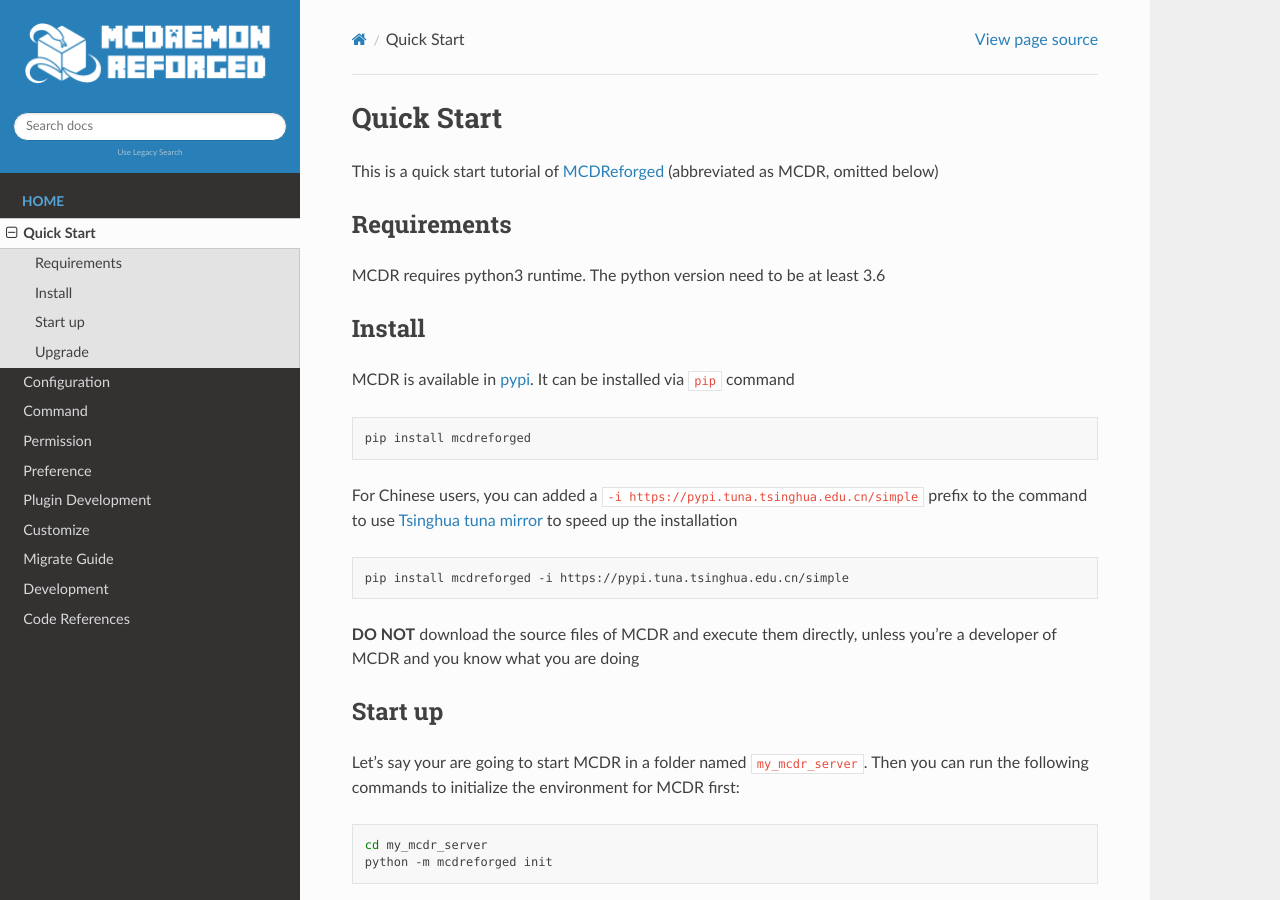
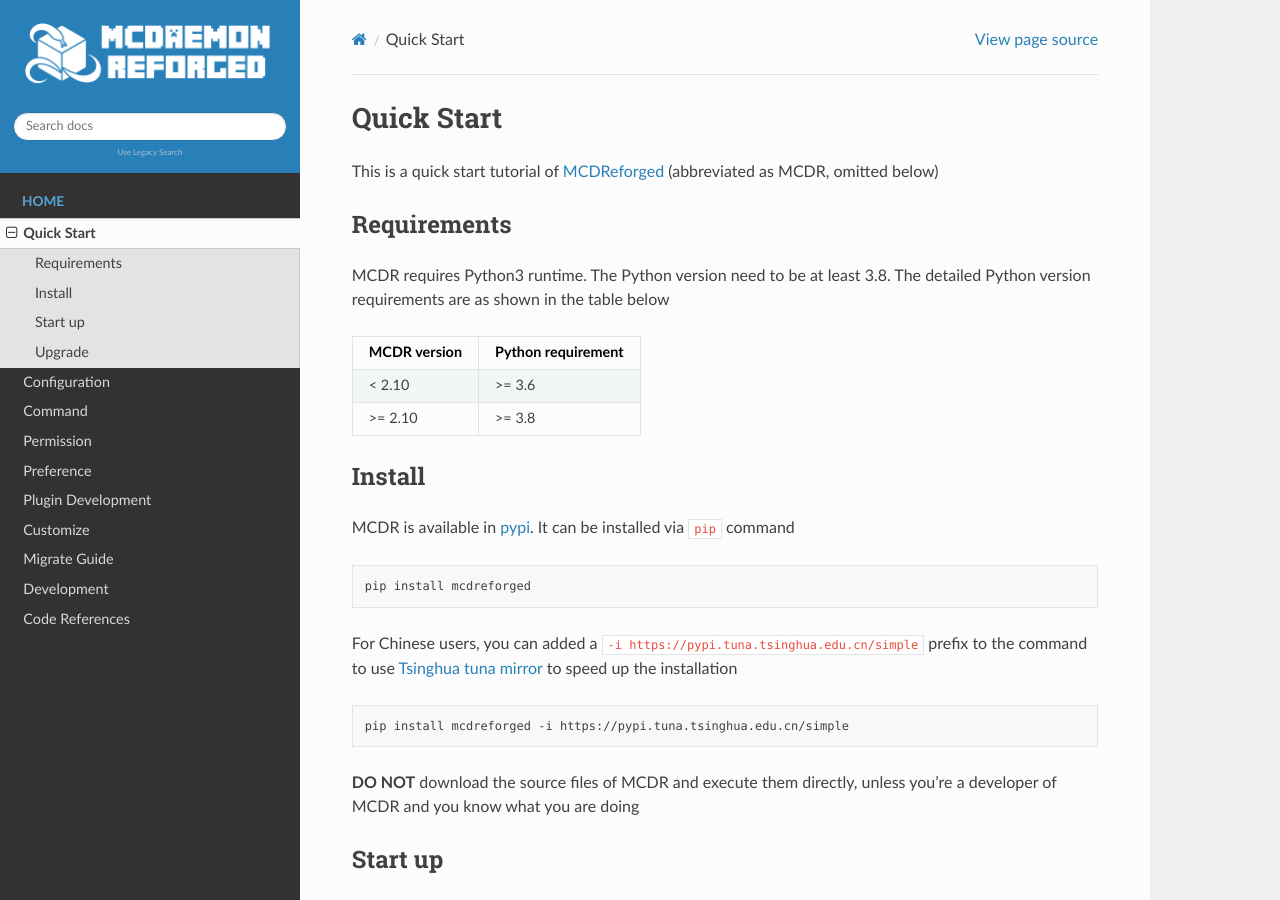
Before and after one commit to MCDReforged/MCDReforged, a Sphinx documentation site: the page built from docs/source/quick_start.rst, in a window 1280 px wide and 900 px high. Built offline with Sphinx 7.4.7 and the Read the Docs theme 2.0.0, drawn with Linux system fonts in a browser that asks for light colours; the version number could not be read and is left out; comment, search, counter and statistics services are not loaded.

Commit message:
Drop support for python 3.6 and 3.7
cuz even Python 3.7 has reached its EOL. Now MCDR requires python >= 3.8

```diff
--- a/docs/source/quick_start.rst
+++ b/docs/source/quick_start.rst
@@ -7,7 +7,18 @@
 Requirements
 ------------
 
-MCDR requires python3 runtime. The python version need to be at least 3.6
+MCDR requires Python3 runtime. The Python version need to be at least 3.8.
+The detailed Python version requirements are as shown in the table below
+
+.. list-table::
+   :header-rows: 1
+
+   * - MCDR version
+     - Python requirement
+   * - < 2.10
+     - >= 3.6
+   * - >= 2.10
+     - >= 3.8
 
 Install
 -------
--- a/setup.py
+++ b/setup.py
@@ -20,7 +20,7 @@
 	'Documentation': core_constant.DOCUMENTATION_URL,
 }
 AUTHOR = 'Fallen_Breath'
-REQUIRES_PYTHON = '>=3.6'
+REQUIRES_PYTHON = '>=3.8'
 
 CLASSIFIERS = [
 	# https://pypi.org/classifiers/
@@ -28,8 +28,6 @@
 	'Operating System :: OS Independent',
 	'Programming Language :: Python',
 	'Programming Language :: Python :: 3',
-	'Programming Language :: Python :: 3.6',
-	'Programming Language :: Python :: 3.7',
 	'Programming Language :: Python :: 3.8',
 	'Programming Language :: Python :: 3.9',
 	'Programming Language :: Python :: 3.10',
```
Also changed, not shown: 5 other files.
